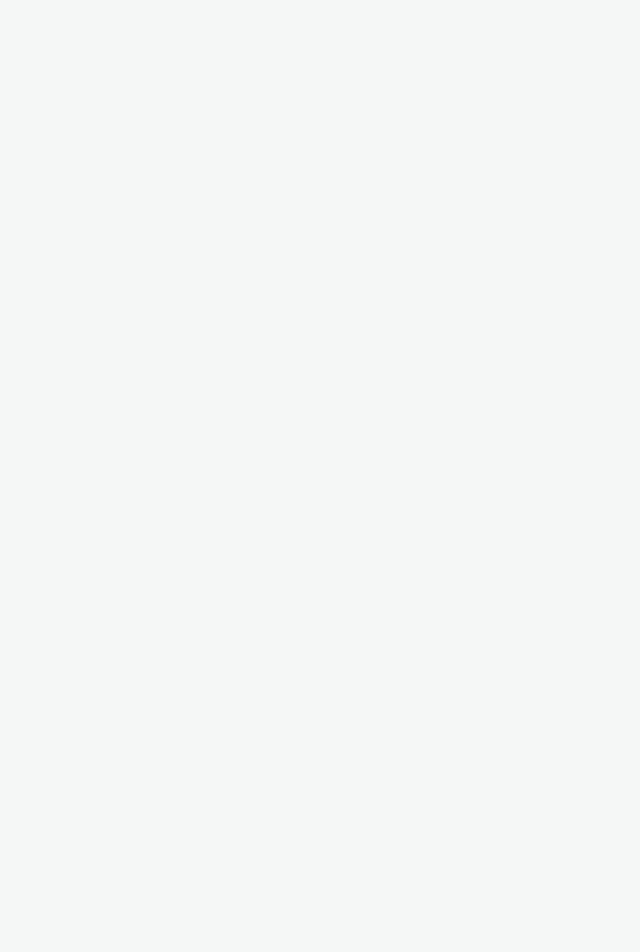
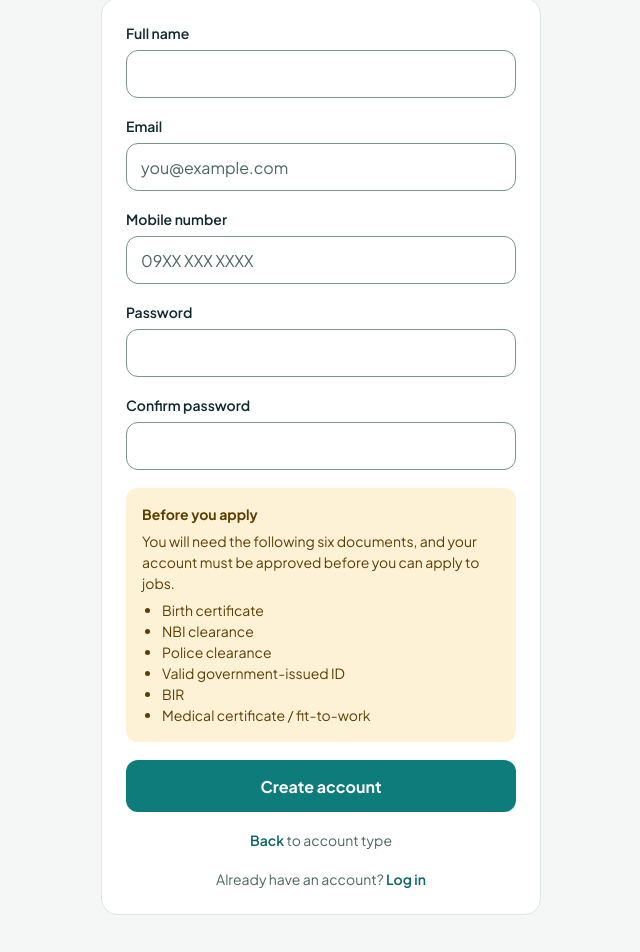
Before and after one commit to kensabas/IT_109_Project_Skeleton, a Nuxt app: page /register/cleaner in a window 1280 px wide. Before the commit this address had no page. Shown: the part 203-1155 px from the top of the page, without its empty margins (319-959 px from the left). Before the commit the page ends 800 px from the top, so only its background shows below. Built offline with nearby package versions, Linux system fonts and the light colour scheme.

Commit message:
Add Cleaner sign-up page at /register/cleaner with notice box and six documents

```diff
--- /dev/null
+++ b/app/pages/register/cleaner.vue
@@ -0,0 +1,115 @@
+<!--
+  /register/cleaner — F-01 Phase 3.4
+  Fields and content from the plan's approved-screens table (row 4):
+  full name, email, mobile number, password, confirm password, and a
+  notice box with the 6 required documents and the approval message.
+  The six documents are from the current-run prompt:
+  birth certificate, NBI clearance, police clearance, valid
+  government-issued ID, BIR, medical certificate / fit-to-work.
+
+  Phase 3 scope only: no validation (Phase 5), no sign-up logic
+  (Phase 4). Submit is intercepted; back/log-in links are added in 3.5.2.
+-->
+<script setup lang="ts">
+import { ref } from 'vue'
+
+const fullName = ref('')
+const email = ref('')
+const mobileNumber = ref('')
+const password = ref('')
+const confirmPassword = ref('')
+</script>
+
+<template>
+  <AuthLayout
+    heading="Apply as a cleaner"
+    sub-text="Create your cleaner profile."
+  >
+    <form class="signup-form" novalidate @submit.prevent>
+      <TextField
+        id="cleaner-full-name"
+        v-model="fullName"
+        label="Full name"
+        type="text"
+        autocomplete="name"
+        required
+      />
+      <TextField
+        id="cleaner-email"
+        v-model="email"
+        label="Email"
+        type="email"
+        placeholder="you@example.com"
+        autocomplete="email"
+        required
+      />
+      <TextField
+        id="cleaner-mobile"
+        v-model="mobileNumber"
+        label="Mobile number"
+        type="tel"
+        placeholder="09XX XXX XXXX"
+        autocomplete="tel"
+        required
+      />
+      <TextField
+        id="cleaner-password"
+        v-model="password"
+        label="Password"
+        type="password"
+        autocomplete="new-password"
+        required
+      />
+      <TextField
+        id="cleaner-confirm-password"
+        v-model="confirmPassword"
+        label="Confirm password"
+        type="password"
+        autocomplete="new-password"
+        required
+      />
+
+      <NoticeBox title="Before you apply">
+        <p>You will need the following six documents, and your account must be approved before you can apply to jobs.</p>
+        <ul>
+          <li>Birth certificate</li>
+          <li>NBI clearance</li>
+          <li>Police clearance</li>
+          <li>Valid government-issued ID</li>
+          <li>BIR</li>
+          <li>Medical certificate / fit-to-work</li>
+        </ul>
+      </NoticeBox>
+
+      <BaseButton type="submit">Create account</BaseButton>
+
+      <!-- 3.5.2 will wire these to /register and /login. -->
+      <p class="signup-form__alt" data-link-slot="back-to-choice">
+        <span class="signup-form__link-placeholder">Back</span> to account type
+      </p>
+      <p class="signup-form__alt" data-link-slot="to-login">
+        Already have an account? <span class="signup-form__link-placeholder">Log in</span>
+      </p>
+    </form>
+  </AuthLayout>
+</template>
+
+<style scoped>
+.signup-form {
+  display: flex;
+  flex-direction: column;
+  gap: 18px;
+}
+
+.signup-form__alt {
+  margin: 0;
+  font-size: 14px;
+  color: var(--color-text-soft);
+  text-align: center;
+}
+
+.signup-form__link-placeholder {
+  color: var(--color-teal-dark);
+  font-weight: 600;
+}
+</style>
```
